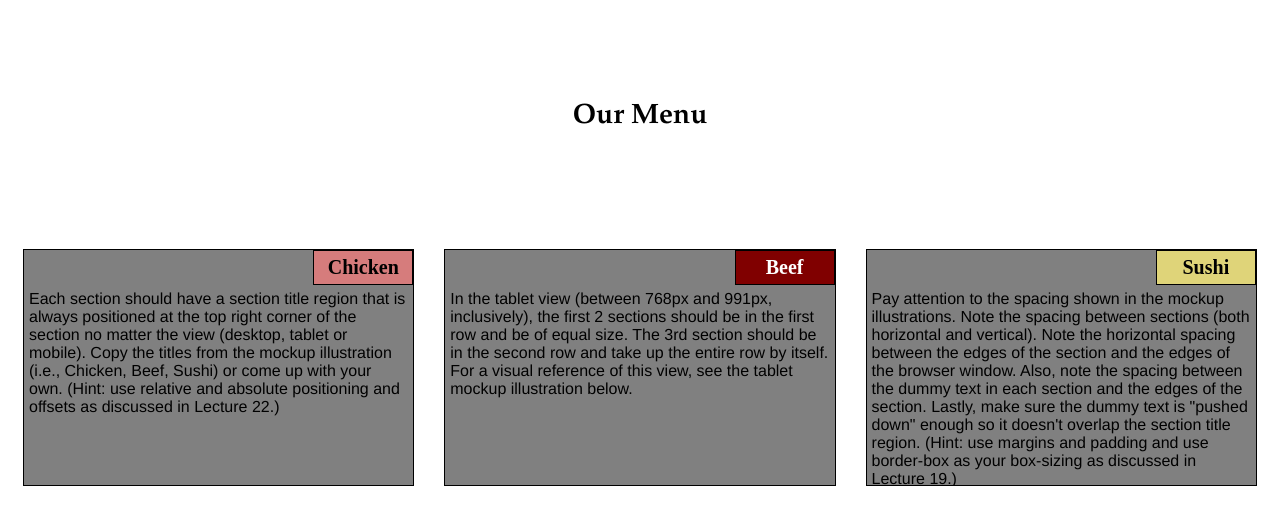
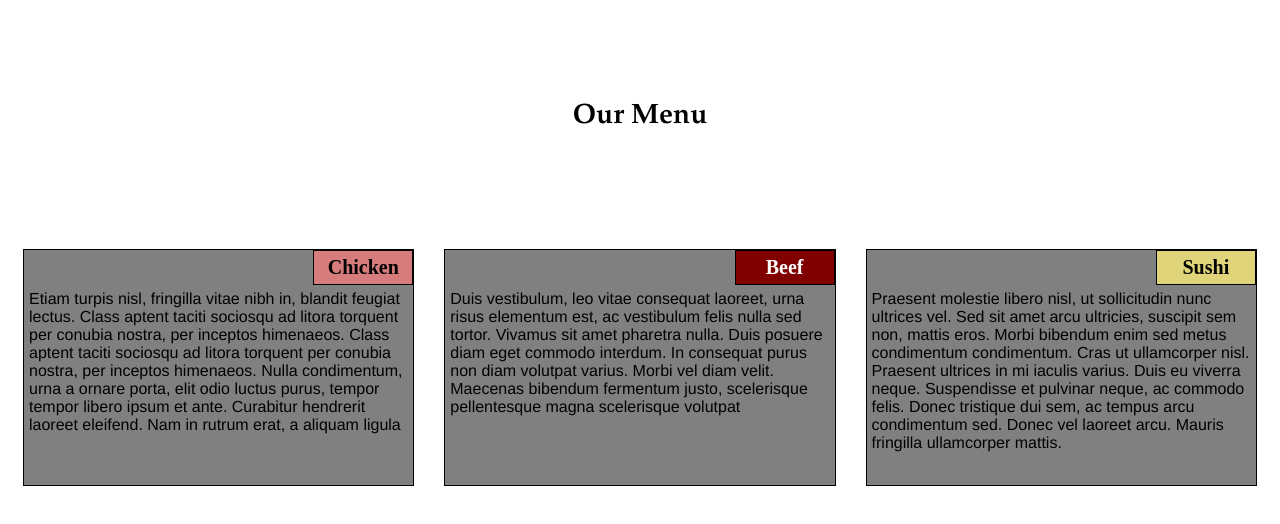
Before and after one commit to anpshty/Coursera-HTML-CSS-JavaScript-for-WebDev, a plain HTML site: page Assignment-2/index.html in a window 1280 px wide. Drawn offline with Linux system fonts and the light colour scheme.

Commit message:
Update index.html

```diff
--- a/Assignment-2/index.html
+++ b/Assignment-2/index.html
@@ -11,30 +11,32 @@
         <div>
             <p class="subsection1">Chicken</p>
             <p class="content">
-                Each section should have a section title region that is always positioned at the top right corner of the
-                section no matter the view (desktop, tablet or mobile). Copy the titles from the mockup illustration
-                (i.e., Chicken, Beef, Sushi) or come up with your own. (Hint: use relative and absolute positioning and
-                offsets as discussed in Lecture 22.)
+                Etiam turpis nisl, fringilla vitae nibh in, blandit feugiat lectus. Class aptent taciti sociosqu ad litora
+                torquent per conubia nostra, per inceptos himenaeos. Class aptent taciti sociosqu ad litora torquent per
+                conubia nostra, per inceptos himenaeos. Nulla condimentum, urna a ornare porta, elit odio luctus purus, tempor
+                tempor libero ipsum et ante. Curabitur hendrerit laoreet eleifend. Nam in rutrum erat, a aliquam ligula
             </p>
         </div>
     </section>
     <section class="column-lg-4 colmn-md-6 colmn-sm-12">
         <div>
             <p class="subsection2">Beef</p>
-            <p class="content">In the tablet view (between 768px and 991px, inclusively), the first 2 sections should be
-                in the first row and be of equal size. The 3rd section should be in the second row and take up the
-                entire row by itself. For a visual reference of this view, see the tablet mockup illustration below.</p>
+            <p class="content">
+                Duis vestibulum, leo vitae consequat laoreet, urna risus elementum est, ac vestibulum felis nulla sed tortor.
+                Vivamus sit amet pharetra nulla. Duis posuere diam eget commodo interdum. In consequat purus non diam volutpat
+                varius. Morbi vel diam velit. Maecenas bibendum fermentum justo, scelerisque pellentesque magna scelerisque volutpat
+            </p>
         </div>
     </section>
     <section class="column-lg-4 colmn-md-12 colmn-sm-12">
         <div>
             <p class="subsection3">Sushi</p>
-            <p class="content">Pay attention to the spacing shown in the mockup illustrations. Note the spacing between
-                sections (both horizontal and vertical). Note the horizontal spacing between the edges of the section
-                and the edges of the browser window. Also, note the spacing between the dummy text in each section and
-                the edges of the section. Lastly, make sure the dummy text is "pushed down" enough so it doesn't overlap
-                the section title region. (Hint: use margins and padding and use border-box as your box-sizing as
-                discussed in Lecture 19.)</p>
+            <p class="content">
+                Praesent molestie libero nisl, ut sollicitudin nunc ultrices vel. Sed sit amet arcu ultricies, suscipit sem non,
+                mattis eros. Morbi bibendum enim sed metus condimentum condimentum. Cras ut ullamcorper nisl. Praesent ultrices
+                in mi iaculis varius. Duis eu viverra neque. Suspendisse et pulvinar neque, ac commodo felis. Donec tristique dui sem,
+                ac tempus arcu condimentum sed. Donec vel laoreet arcu. Mauris fringilla ullamcorper mattis.
+            </p>
         </div>
 </body>
 
```
